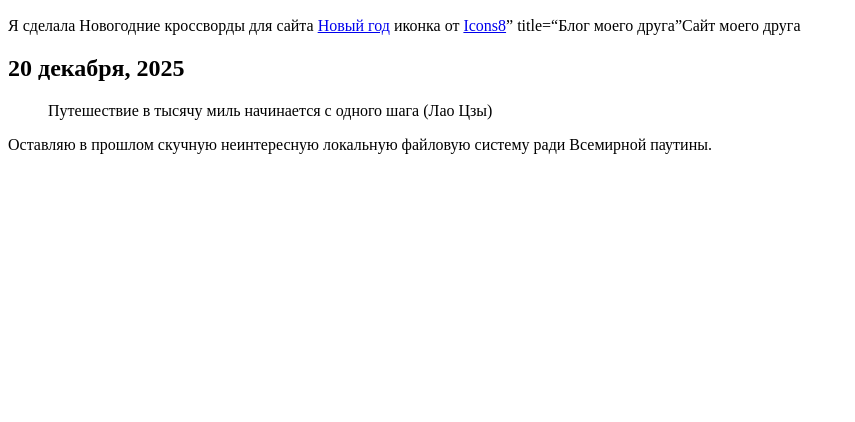
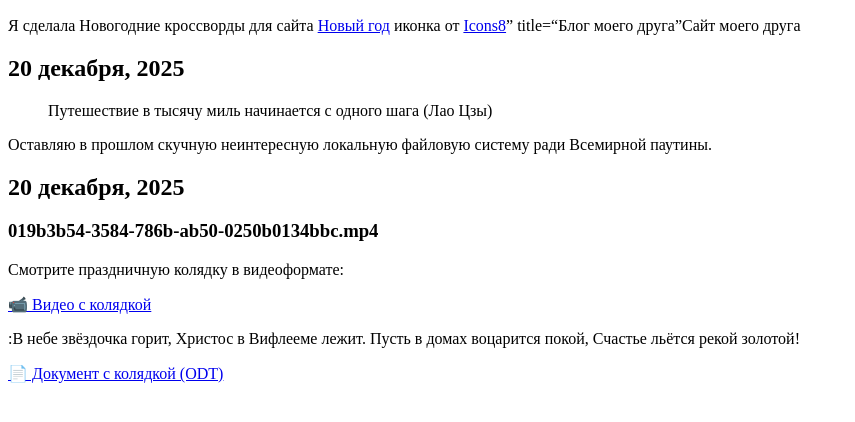
Before and after one commit to Shurki22/dem.github.io, a plain HTML site: page index.html in a window 1280 px wide. Shown: the part 152-574 px from the top of the page, without its empty margins (0-855 px from the left). Drawn offline with Linux system fonts and the light colour scheme.

Commit message:
Update index.html

```diff
--- a/index.html
+++ b/index.html
@@ -30,3 +30,14 @@
         <link type=“text/css” rel=“stylesheet” href=“style.css” />
     </title>
 </html>
+<h2>20 декабря, 2025</h2>
+<h3>019b3b54-3584-786b-ab50-0250b0134bbc.mp4</h3></h3>
+
+<p>Смотрите праздничную колядку в видеоформате:</p>
+<a href="koljadka_video.mp4" target="_blank">📹 Видео с колядкой</a>
+
+<p>:В небе звёздочка горит,
+Христос в Вифлееме лежит.
+Пусть в домах воцарится покой,
+Счастье льётся рекой золотой! </p>
+<a href="koljadka_document.odt" download>📄 Документ с колядкой (ODT)</a>
```
